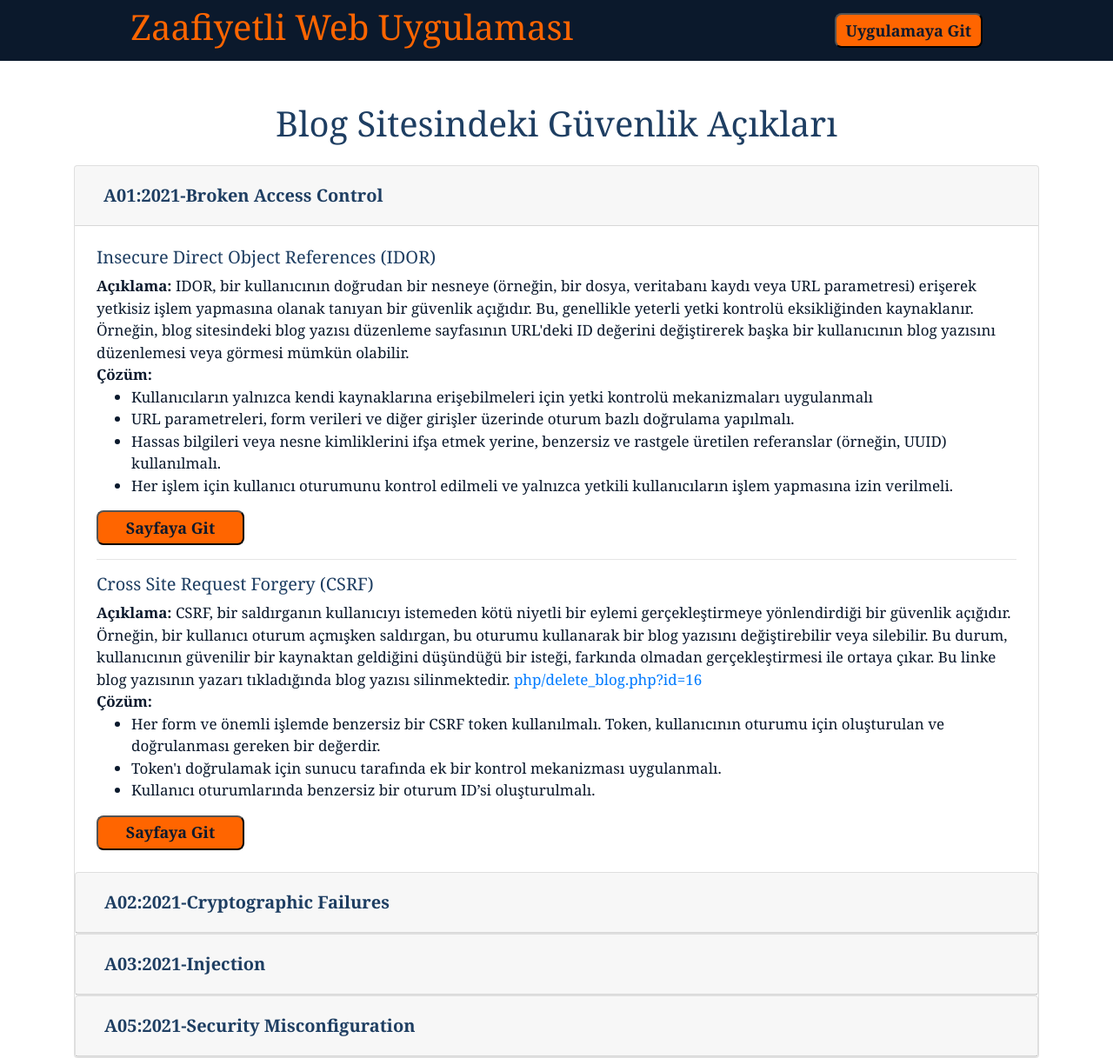
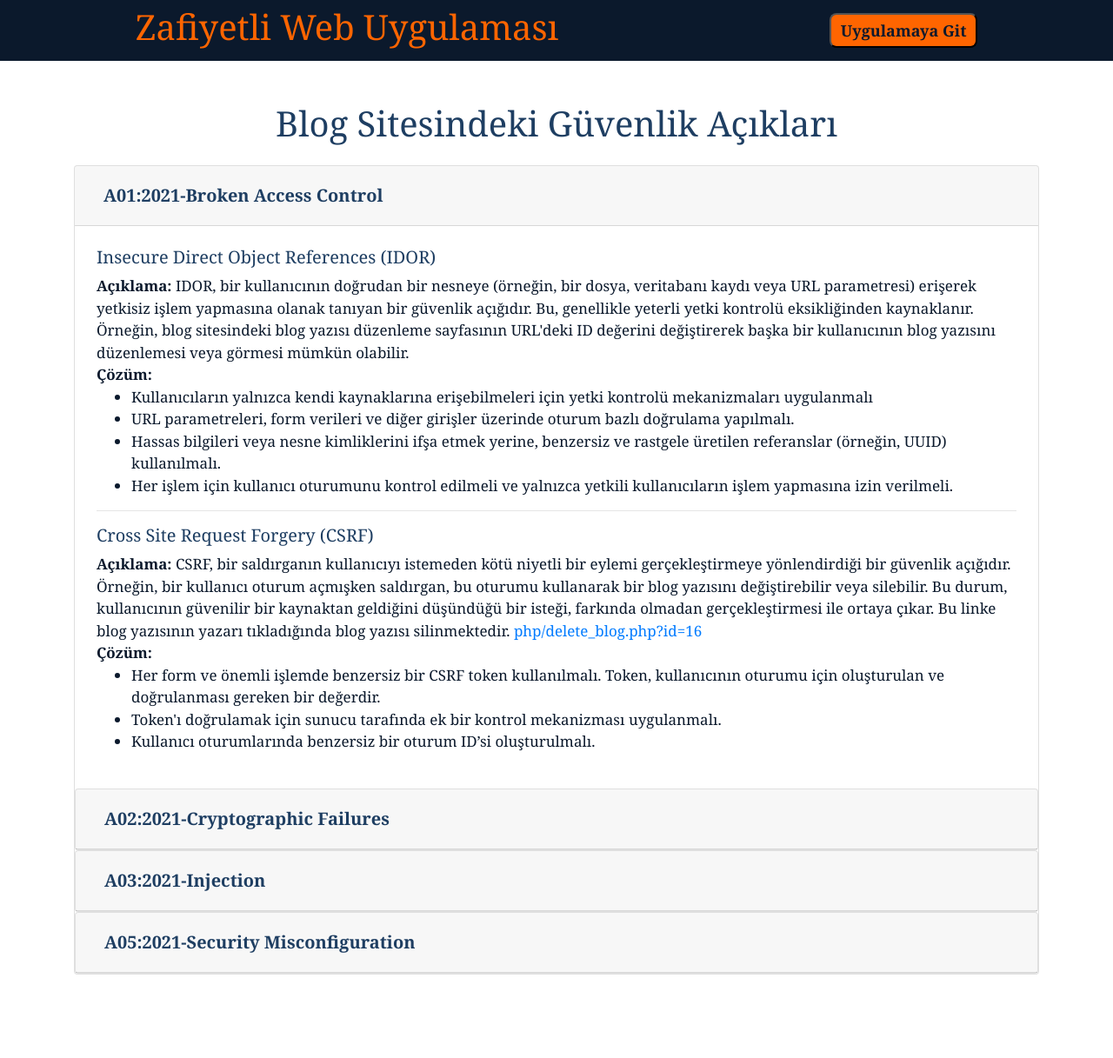
Before and after one commit to abdulkadirsoyuk/Zafiyetli-Web-Uygulmasi, a PHP site: page / in a window 1280 px wide. Shown: the whole page at 87% size. After the commit the page ends 1121 px from the top, so only its background shows below. Run offline with PHP 8.4, Linux system fonts and the light colour scheme.

Commit message:
Update index

```diff
--- a/index.php
+++ b/index.php
@@ -3,14 +3,14 @@
 <head>
     <meta charset="UTF-8">
     <meta name="viewport" content="width=device-width, initial-scale=1.0">
-    <title>Zaafiyetli Web Uygulaması</title>
+    <title>Zafiyetli Web Uygulaması</title>
 
     <link rel="stylesheet" href="https://cdn.jsdelivr.net/npm/bootstrap@4.4.1/dist/css/bootstrap.min.css" integrity="sha384-Vkoo8x4CGsO3+Hhxv8T/Q5PaXtkKtu6ug5TOeNV6gBiFeWPGFN9MuhOf23Q9Ifjh" crossorigin="anonymous">
    <link rel="stylesheet" href="assets/styles/index.css">
 </head>
 <body>
 <header>
-<h1>Zaafiyetli Web Uygulaması</h1>
+<h1>Zafiyetli Web Uygulaması</h1>
 <button class="zbtn">
     <a href="blog.php"> Uygulamaya Git  </a>
     </button>
@@ -47,9 +47,7 @@
                 <li>Hassas bilgileri veya nesne kimliklerini ifşa etmek yerine, benzersiz ve rastgele üretilen referanslar (örneğin, UUID) kullanılmalı.</li>
                 <li>Her işlem için kullanıcı oturumunu kontrol edilmeli ve yalnızca yetkili kullanıcıların işlem yapmasına izin verilmeli.</li>
             </ul>
-            <button class="zbtn">
-                        <a href="login.php"> Sayfaya Git  </a>
-                    </button>
+
                     <hr>
 
 
@@ -62,9 +60,7 @@
                 <li>Token'ı doğrulamak için sunucu tarafında ek bir kontrol mekanizması uygulanmalı.</li>
                 <li>Kullanıcı oturumlarında benzersiz bir oturum ID’si oluşturulmalı.</li>
             </ul>
-            <button class="zbtn">
-                        <a href="login.php"> Sayfaya Git  </a>
-                    </button>
+
 
 
 
@@ -113,9 +109,7 @@
                         <li>Parametreli sorgular (Prepared Statements) veya ORM'ler kullanılmalıdır.</li>
                         <li>Kullanıcı girdileri üzerinde giriş doğrulama (input validation) uygulanmalıdır.</li>
                     </ul>
-                    <button class="zbtn">
-                        <a href="login.php"> Sayfaya Git  </a>
-                    </button>
+
                     <hr>
 
                     <h5 class="baslik">Cross-Site Scripting (XSS)</h5>
@@ -127,9 +121,7 @@
                         <li>İçerik Güvenlik Politikası (CSP) uygulanarak XSS riskleri azaltılabilir.</li>
                     </ul>
 
-                    <button class="zbtn">
-                        <a href="login.php"> Sayfaya Git  </a>
-                    </button>
+
 
 
         </div>
@@ -157,9 +149,7 @@
                         <li>Dosya adları rastgele üretilmeli ve güvenli bir dizine kaydedilmelidir.</li>
                         <li>Yüklenen dosyaların içerik taraması yapılmalıdır.</li>
                     </ul>
-                    <button class="zbtn">
-                        <a href="login.php"> Sayfaya Git  </a>
-                    </button>
+
         </div>
     </div>
 </div>
```
